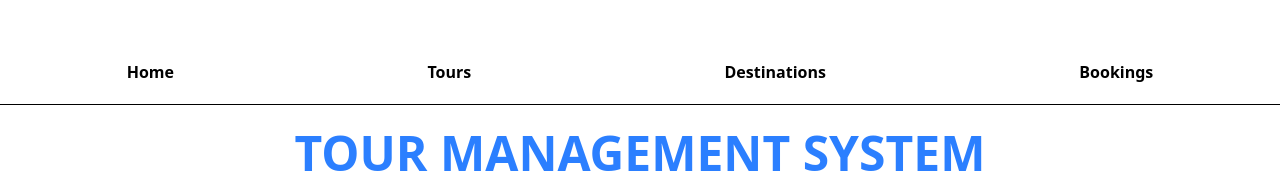
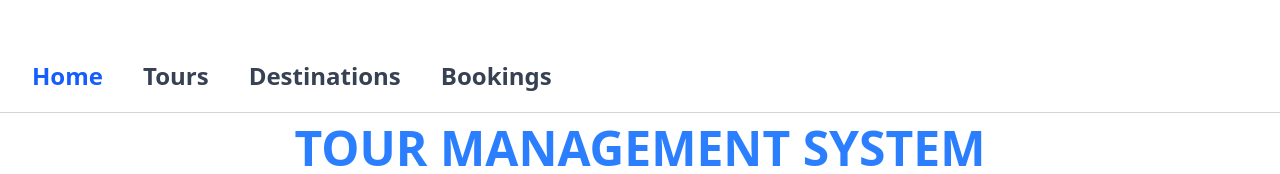
Before and after one commit to niconaiii/Ng-V-n-Quy-n, a React (Vite) app in the folder my-react-app/: page / in a window 1280 px wide. Shown: the top 174 px of the page. Built offline with nearby package versions, Linux system fonts and the light colour scheme.

Commit message:
Bai tap Props Component

```diff
--- a/my-react-app/src/components/Header.jsx
+++ b/my-react-app/src/components/Header.jsx
@@ -1,24 +1,24 @@
 function Header() {
   return (
-    <nav className="my-5">
-      <ul className="flex items-center justify-around font-semibold">
+    <nav className="my-5 max-w-7xl mx-auto px-4 sm:px-6 lg:px-8">
+      <ul className="flex items-center justify-start space-x-10 text-2xl">
         <li>
-          <a className="px-5 font-bold" href="#">
+          <a className="font-bold text-blue-600" href="#">
             Home
           </a>
         </li>
         <li>
-          <a className="px-5 font-bold" href="#">
+          <a className="font-semibold text-gray-700" href="#">
             Tours
           </a>
         </li>
         <li>
-          <a className="px-5 font-bold" href="#">
+          <a className="font-semibold text-gray-700" href="#">
             Destinations
           </a>
         </li>
         <li>
-          <a className="px-5 font-bold" href="#">
+          <a className="font-semibold text-gray-700" href="#">
             Bookings
           </a>
         </li>
--- a/my-react-app/src/pages/Homepage.jsx
+++ b/my-react-app/src/pages/Homepage.jsx
@@ -31,7 +31,7 @@ function Home() {
     return (
         <div className="max-w-7xl mx-auto py-10">
             <Header />
-            <hr className="mb-6" />
+            <hr className="mt-5 h-3 border-gray-300"/>
             <main>
                 <h1 className="font-extrabold text-4xl md:text-5xl text-blue-500 text-center mb-2">
                     TOUR MANAGEMENT SYSTEM
```
